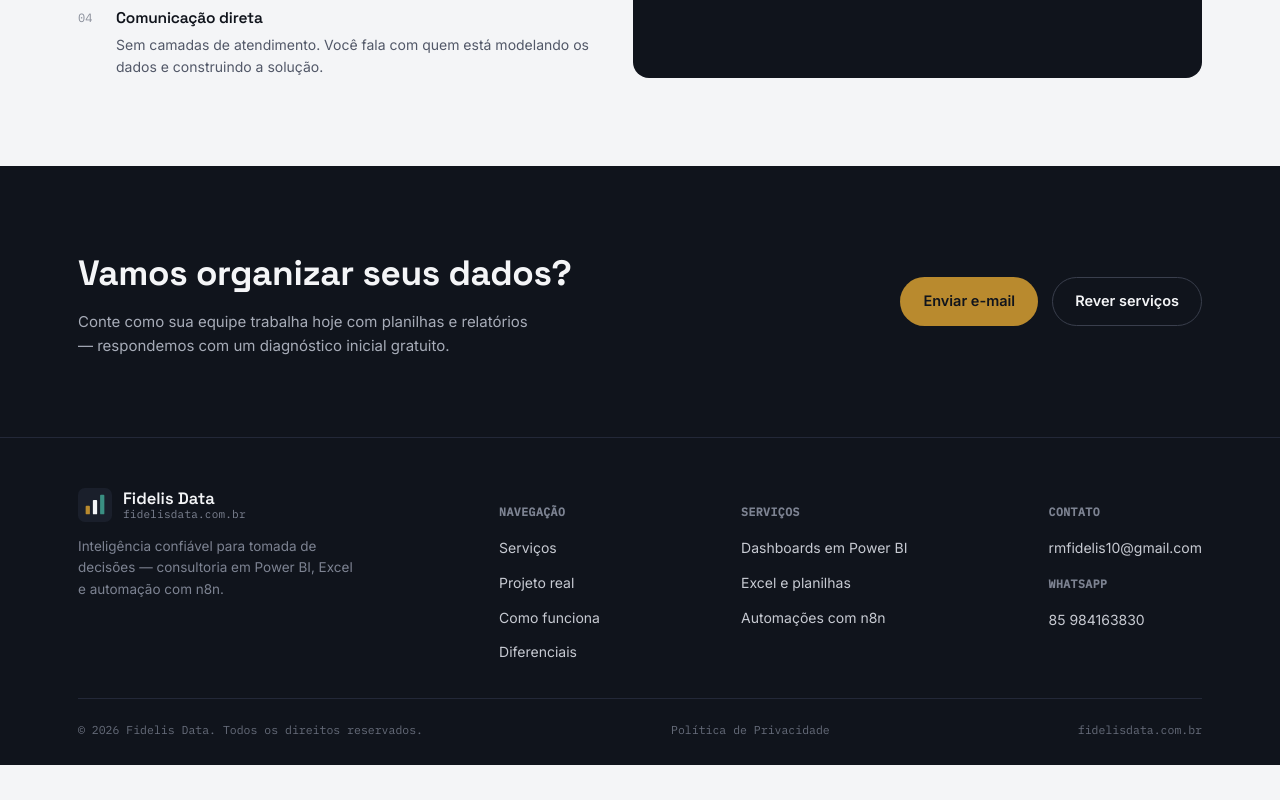
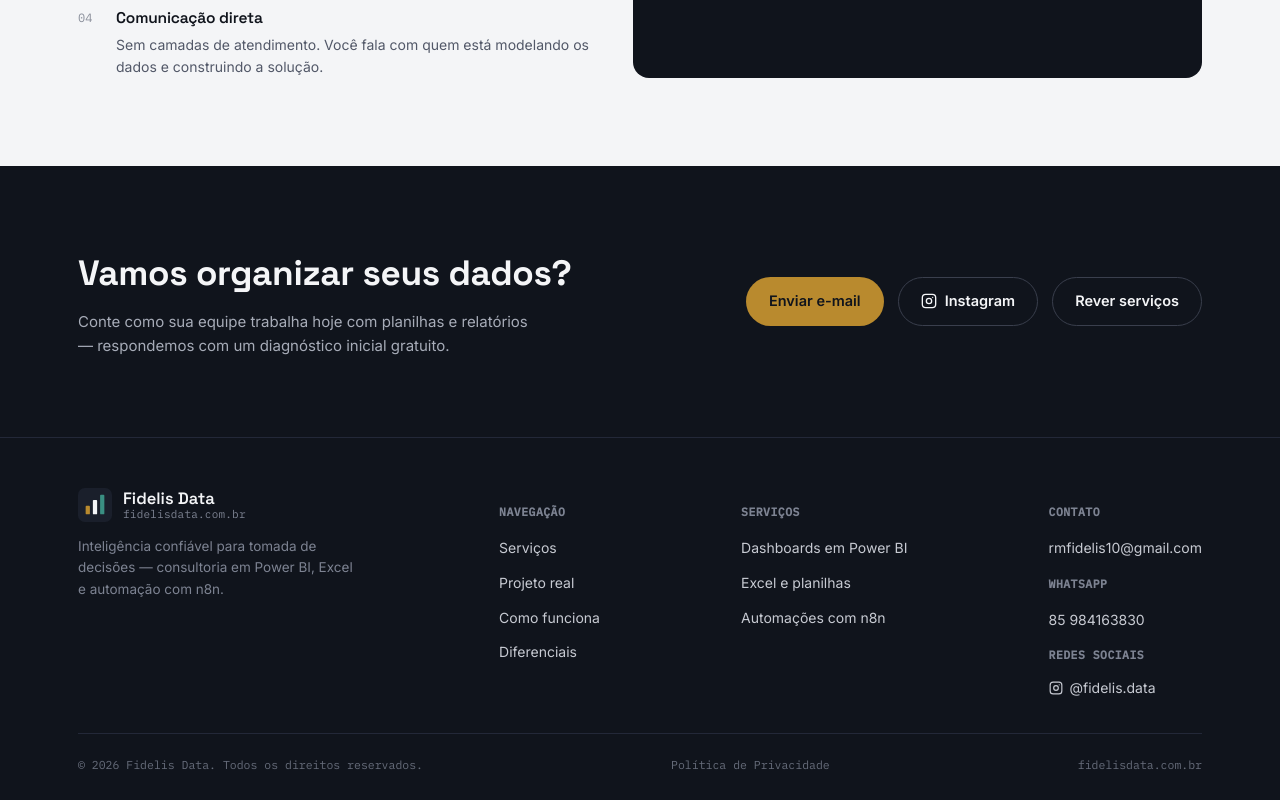
Before and after one commit to rmfidelis10/fidelis-data, a plain HTML site: page index.html in a window 1280 px wide. Shown: the part 4442-5242 px from the top of the page. Before the commit the page ends 5207 px from the top, so only its background shows below. Drawn offline with Linux system fonts and the light colour scheme.

Commit message:
Add files via upload

```diff
--- a/index.html
+++ b/index.html
@@ -870,6 +870,10 @@
       </div>
       <div class="cta-actions">
         <a href="mailto:rmfidelis10@gmail.com?subject=Diagn%C3%B3stico%20Fidelis%20Data" class="btn btn-on-dark">Enviar e-mail</a>
+        <a href="https://instagram.com/fidelis.data" target="_blank" rel="noopener" class="btn btn-ghost" style="border-color:#3A3F4D; color:#F4F5F7;">
+          <svg width="16" height="16" viewBox="0 0 24 24" fill="none" stroke="currentColor" stroke-width="2" stroke-linecap="round" stroke-linejoin="round"><rect x="2" y="2" width="20" height="20" rx="5"/><circle cx="12" cy="12" r="4"/><circle cx="17.5" cy="6.5" r="1" fill="currentColor" stroke="none"/></svg>
+          Instagram
+        </a>
         <a href="#servicos" class="btn btn-ghost" style="border-color:#3A3F4D; color:#F4F5F7;">Rever serviços</a>
       </div>
     </div>
@@ -918,11 +922,19 @@
         <ul>
           <li><a href="mailto:rmfidelis10@gmail.com">rmfidelis10@gmail.com</a></li>
         </ul>
-	<h4>Whatsapp</h4>
+        <h4>Whatsapp</h4>
         <ul>
           <li><a href="https://wa.me/5585984163830">85 984163830</a></li>
         </ul>
-
+        <h4 style="margin-top:14px;">Redes sociais</h4>
+        <ul>
+          <li>
+            <a href="https://instagram.com/fidelis.data" target="_blank" rel="noopener" style="display:flex; align-items:center; gap:7px;">
+              <svg width="14" height="14" viewBox="0 0 24 24" fill="none" stroke="currentColor" stroke-width="2" stroke-linecap="round" stroke-linejoin="round"><rect x="2" y="2" width="20" height="20" rx="5"/><circle cx="12" cy="12" r="4"/><circle cx="17.5" cy="6.5" r="1" fill="currentColor" stroke="none"/></svg>
+              @fidelis.data
+            </a>
+          </li>
+        </ul>
       </div>
     </div>
     <div class="footer-bottom">
```
